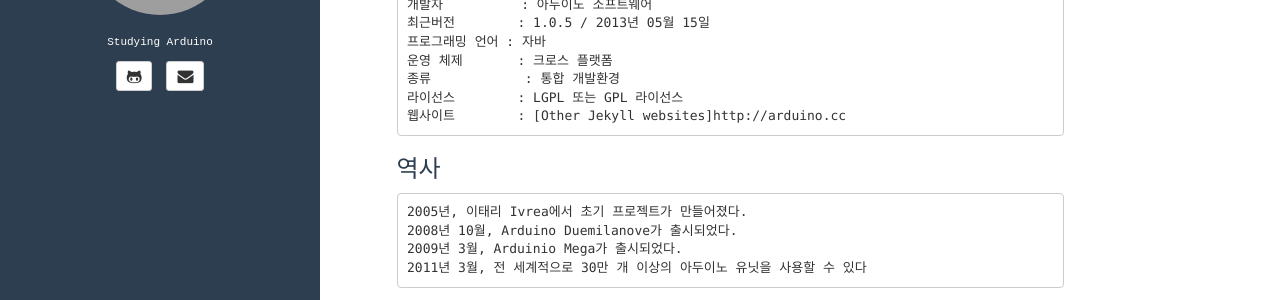
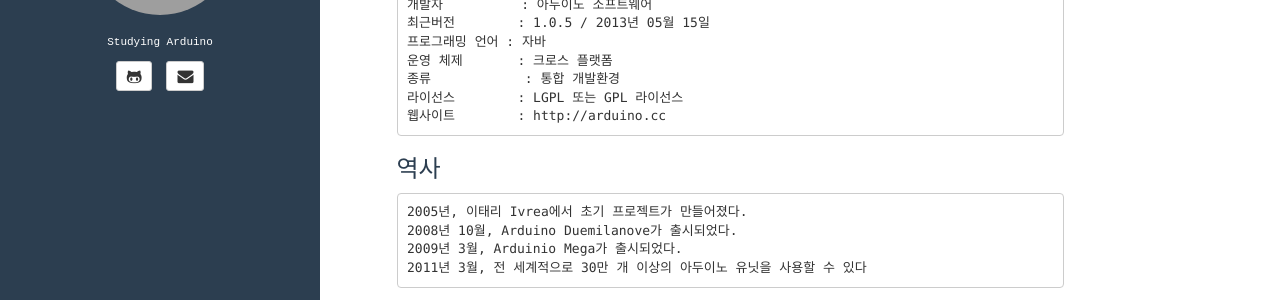
Before and after one commit to kicheolmin2/kicheolmin2.github.com, a Jekyll site: the page built from _posts/core-samples/2014-10-20-Arduino-introduction.md, in a window 1280 px wide and 900 px high, scrolled down 568 px. Shown: the part 263-563 px from the top of the window. Built offline with Jekyll 4.4.1, drawn with Linux system fonts in a browser that asks for light colours; comment, search, counter and statistics services are not loaded; grey boxes are pictures that could not be loaded.

Commit message:
Update 2014-10-20-Arduino-introduction.md

```diff
--- a/_posts/core-samples/2014-10-20-Arduino-introduction.md
+++ b/_posts/core-samples/2014-10-20-Arduino-introduction.md
@@ -25,7 +25,7 @@ tags : [intro, beginner, Arduino, tutorial]
     운영 체제       : 크로스 플랫폼
     종류            : 통합 개발환경
     라이선스        : LGPL 또는 GPL 라이선스
-    웹사이트        : [Other Jekyll websites]http://arduino.cc
+    웹사이트        : http://arduino.cc
 
 ### 역사
 
```
